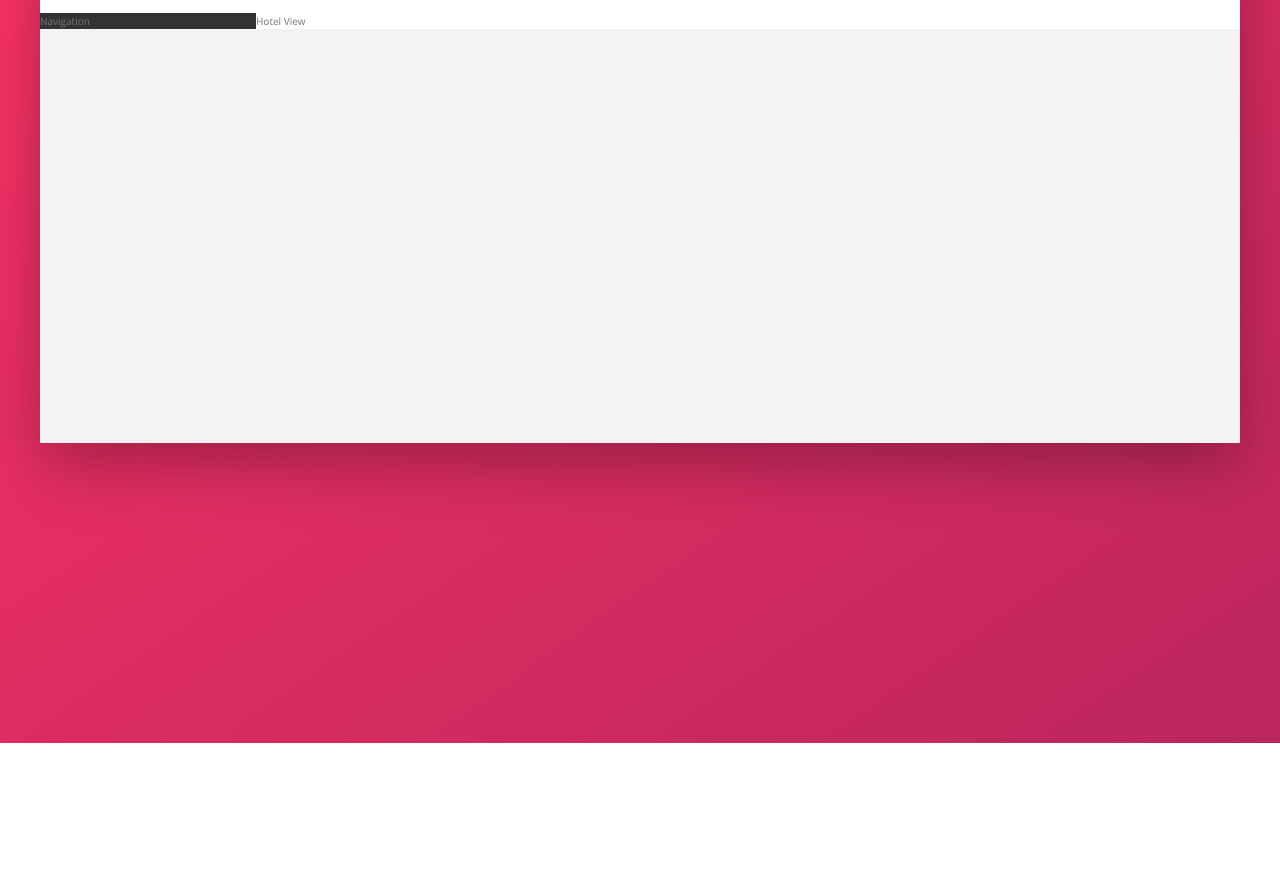
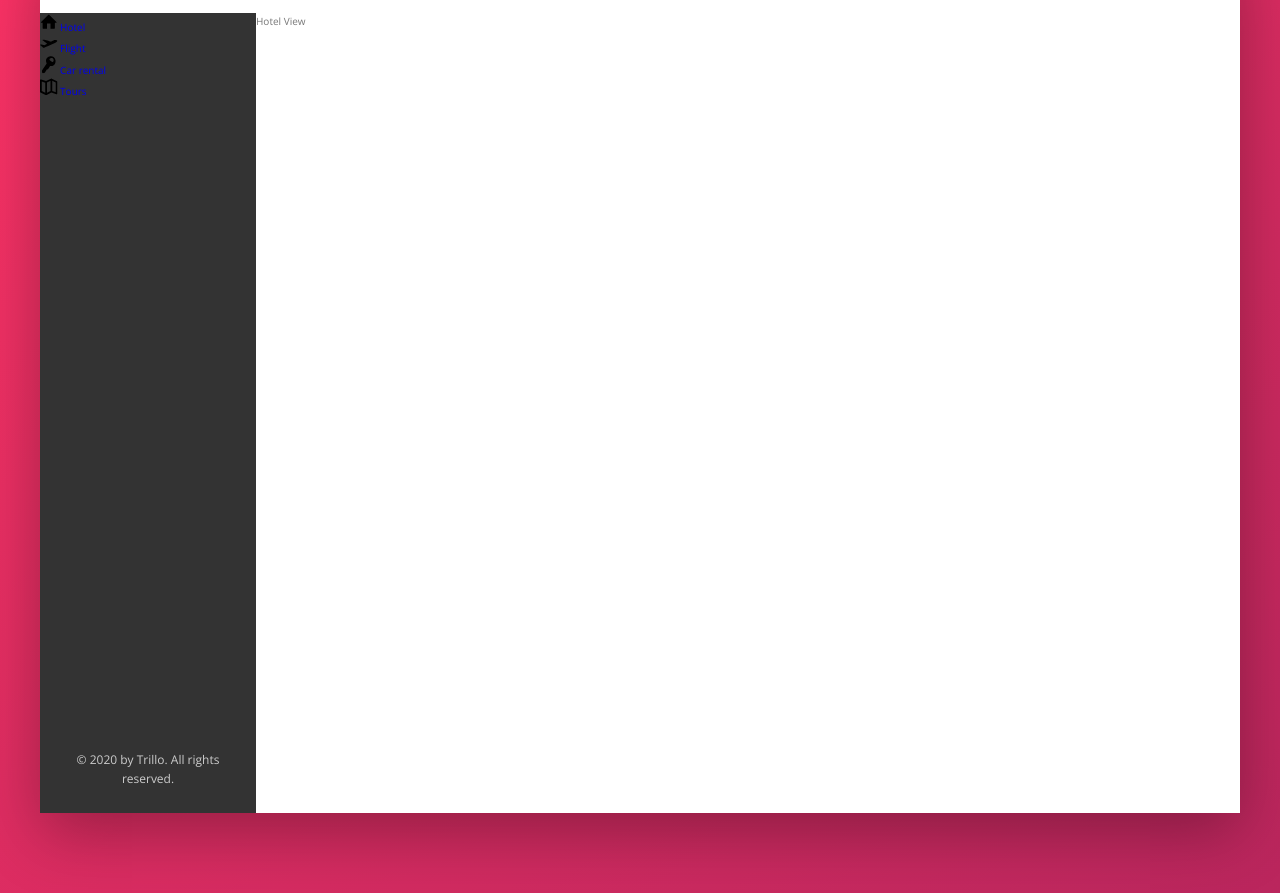
Before and after one commit to Tomeek95/Trillo, a website: page index.html in a window 1280 px wide. Shown: the part 137-1030 px from the top of the page. Before the commit the page ends 880 px from the top, so only its background shows below. Drawn offline with nearby package versions, Linux system fonts and the light colour scheme.

Commit message:
sidebar-container is set

```diff
--- a/SASS/_components.scss
+++ b/SASS/_components.scss
@@ -120,3 +120,29 @@
         font-weight: 600;
     }
 }
+
+///////////////////////////
+//Side nav
+.side-nav {
+    &__item {
+        list-style: none;
+    }
+
+    &__link {
+        text-decoration: none;
+    }
+
+    &__icon {
+        height: 1.75rem;
+        width: 1.75rem;
+    }
+}
+
+///////////////////////////
+//Side nav
+.legal {
+    font-size: 1.2rem;
+    text-align: center;
+    color: var(--color-grey-light-4);
+    padding: 2.5rem;
+}
--- a/SASS/_layout.scss
+++ b/SASS/_layout.scss
@@ -25,9 +25,14 @@
     flex: 0 0 18%; // flex-grow, flex-shrink, flex-width
     //0 = do not grow/shrink
     background-color: var(--color-grey-dark-1);
+
+    display: flex;
+    flex-direction: column;
+    justify-content: space-between;
 }
 
 .hotel-view {
     flex: 1; // with flex: 1; we allow the element to take the width that left
     background-color: var(--color-white-1);
+    height: 80rem;
 }
--- a/index.html
+++ b/index.html
@@ -49,7 +49,43 @@
             </header>
             <div class="content">
                 <nav class="sidebar">
-                    Navigation
+                    <ul class="side-nav">
+                        <li class="side-nav__item">
+                            <a href="#" class="side-nav__link">
+                                <svg class="side-nav__icon">
+                                    <use xlink:href="img/sprite.svg#icon-home"></use>
+                                </svg>
+                                <span>Hotel</span>
+                            </a>
+                        </li>
+                        <li class="side-nav__item">
+                            <a href="#" class="side-nav__link">
+                                <svg class="side-nav__icon">
+                                    <use xlink:href="img/sprite.svg#icon-aircraft-take-off"></use>
+                                </svg>
+                                <span>Flight</span>
+                            </a>
+                        </li>
+                        <li class="side-nav__item">
+                            <a href="#" class="side-nav__link">
+                                <svg class="side-nav__icon">
+                                    <use xlink:href="img/sprite.svg#icon-key"></use>
+                                </svg>
+                                <span>Car rental</span>
+                            </a>
+                        </li>
+                        <li class="side-nav__item">
+                            <a href="#" class="side-nav__link">
+                                <svg class="side-nav__icon">
+                                    <use xlink:href="img/sprite.svg#icon-map"></use>
+                                </svg>
+                                <span>Tours</span>
+                            </a>
+                        </li>
+                    </ul>
+                    <div class="legal">
+                        &copy; 2020 by Trillo. All rights reserved.
+                    </div>
                 </nav>
                 <main class="hotel-view">
                     Hotel View
```
Also changed, not shown: CSS/style.css.
